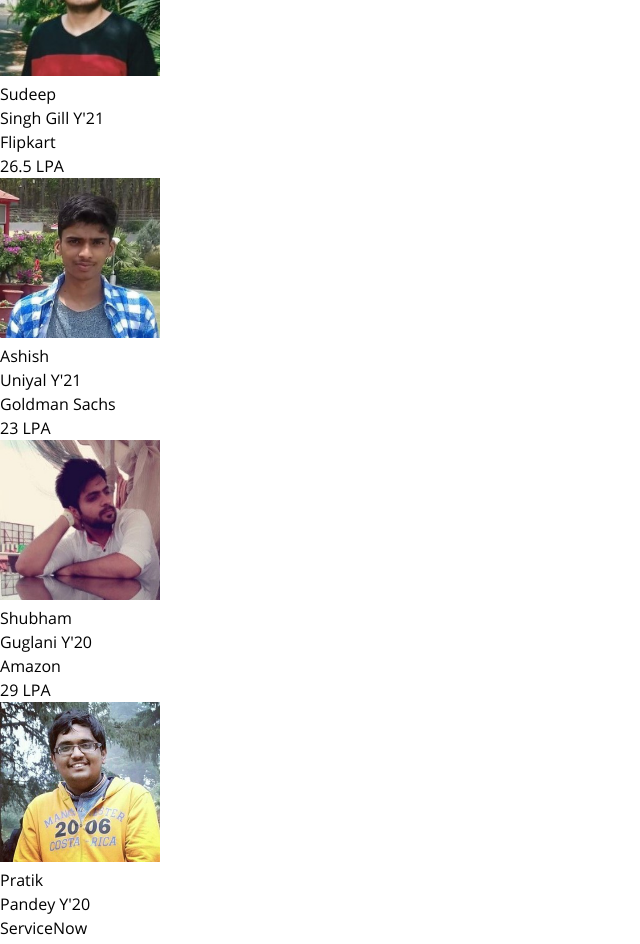
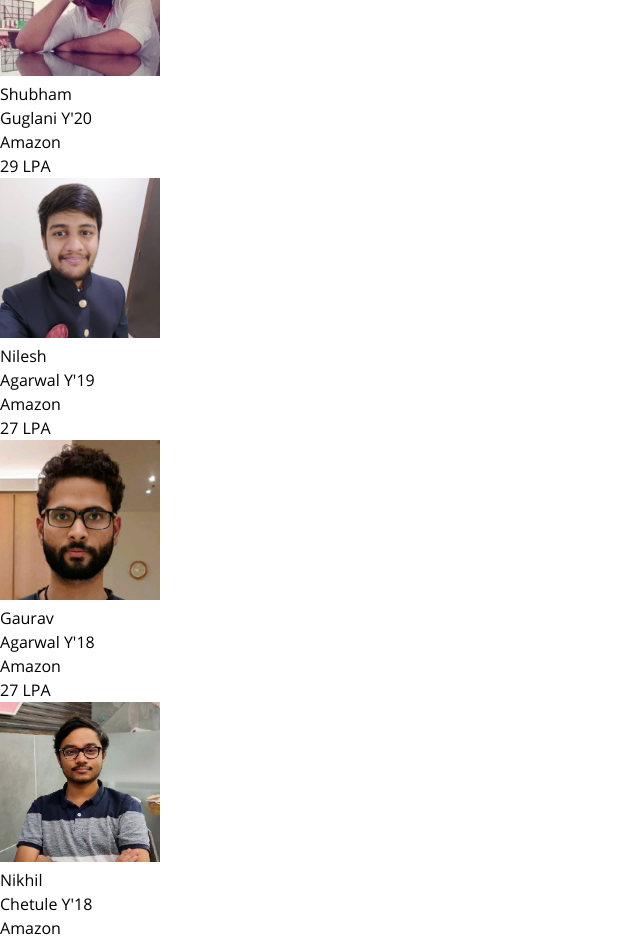
Before and after one commit to TNPCell-IIITKota/tnp-iiit-kota, a Next.js app: page / in a window 1280 px wide. Shown: the part 7100-8044 px from the top of the page, without its empty margins (0-640 px from the left). Built offline with nearby package versions, Linux system fonts and the light colour scheme.

Commit message:
fix(design): remove some stuff to properly lay out the stars section

```diff
--- a/components/Stars.tsx
+++ b/components/Stars.tsx
@@ -54,9 +54,7 @@ const Stars: React.FC = () => (
             </div>
           </div>
         ))}
-      </div>
 
-      <div cx="stars">
         {academia.map(({ name, college, year }) => (
           <div cx="star" key={cyrb53(name)}>
             <div cx="wrapper">
--- a/utils/star-perfs.ts
+++ b/utils/star-perfs.ts
@@ -26,22 +26,22 @@ const corporate: Record<
     { name: 'Jayansh Goyal', company: 'Microsoft', lpa: 43 },
     { name: 'Shivam Garg', company: 'Amazon', lpa: 32 },
     { name: 'Vibhor Rawal', company: 'Gameskraft', lpa: 32 },
-    { name: 'Sudeep Singh Gill', company: 'Flipkart', lpa: 26.5 },
-    { name: 'Ashish Uniyal', company: 'Goldman Sachs', lpa: 23 },
+    // { name: 'Sudeep Singh Gill', company: 'Flipkart', lpa: 26.5 },
+    // { name: 'Ashish Uniyal', company: 'Goldman Sachs', lpa: 23 },
   ],
 
   20: [
     { name: 'Shubham Guglani', company: 'Amazon', lpa: 29 },
-    { name: 'Pratik Pandey', company: 'ServiceNow', lpa: 25 },
-    { name: 'Tejeshwar Saini', company: 'Flipkart', lpa: 24 },
-    { name: 'Akshra Gupta', company: 'Goldman Sachs', lpa: 23 },
-    { name: 'Shrishti Gupta', company: 'Goldman Sachs', lpa: 23 },
-    { name: 'Vipasha Chandwani', company: 'Goldman Sachs', lpa: 23 },
+    // { name: 'Pratik Pandey', company: 'ServiceNow', lpa: 25 },
+    // { name: 'Tejeshwar Saini', company: 'Flipkart', lpa: 24 },
+    // { name: 'Akshra Gupta', company: 'Goldman Sachs', lpa: 23 },
+    // { name: 'Shrishti Gupta', company: 'Goldman Sachs', lpa: 23 },
+    // { name: 'Vipasha Chandwani', company: 'Goldman Sachs', lpa: 23 },
   ],
 
   19: [
     { name: 'Nilesh Agarwal', company: 'Amazon', lpa: 27 },
-    { name: 'Nikhil Arya', company: 'ServiceNow', lpa: 21 },
+    // { name: 'Nikhil Arya', company: 'ServiceNow', lpa: 21 },
   ],
 
   18: [
```
